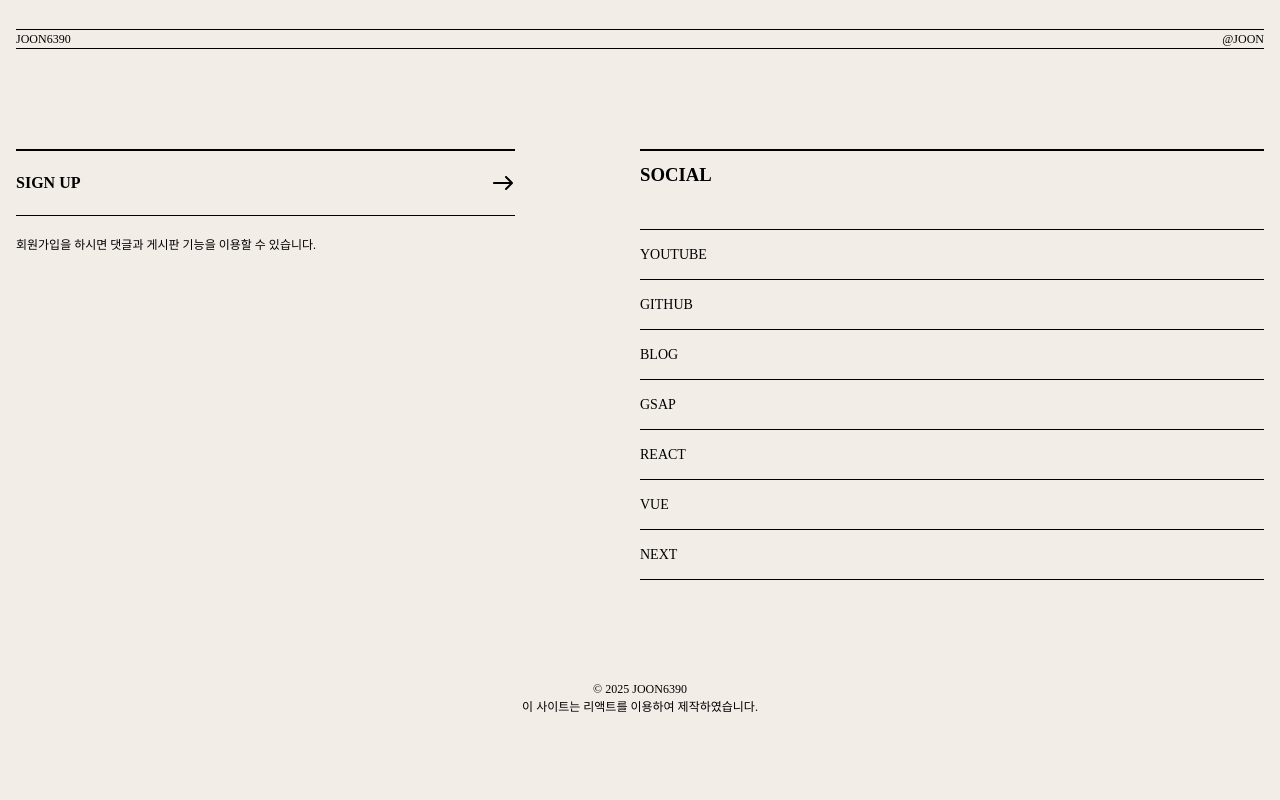
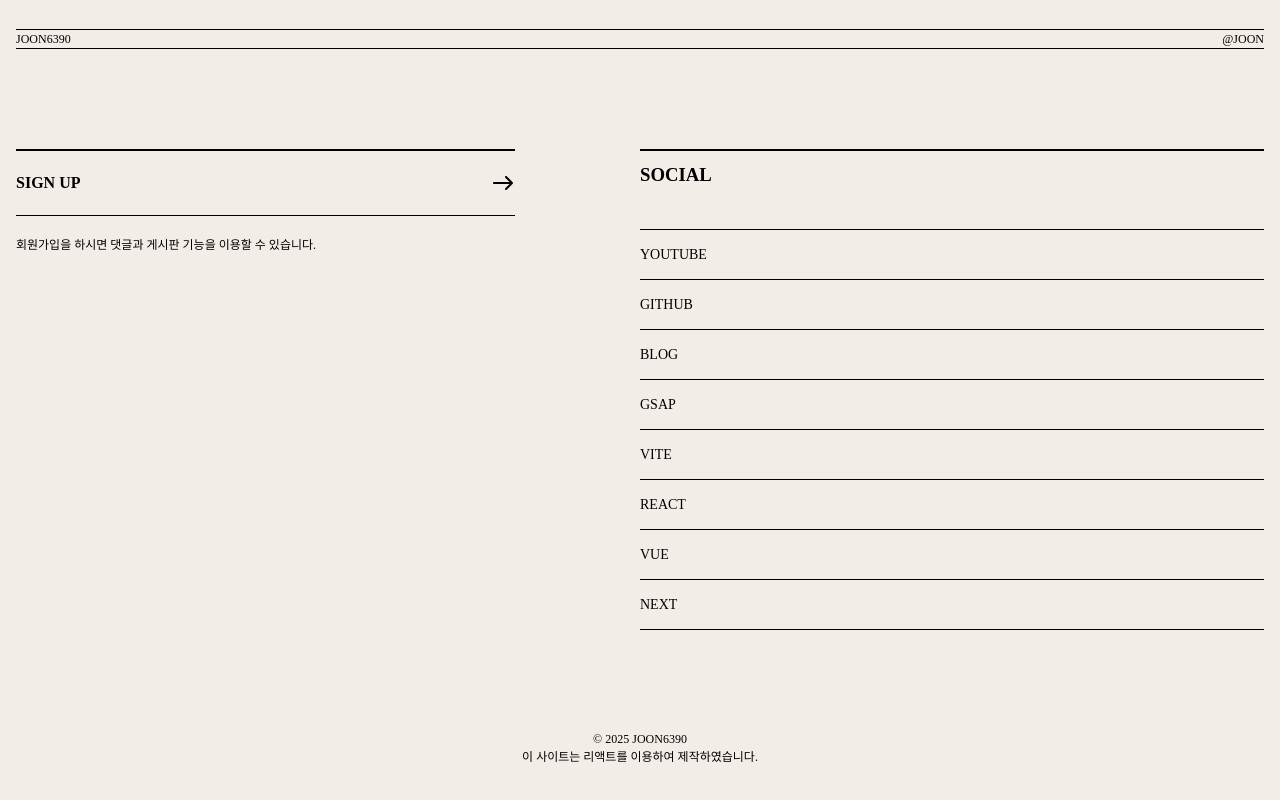
Before and after one commit to joon6390/PortFolio-React, a React (Create React App) app: page / in a window 1280 px wide. Shown: the part 6588-7388 px from the top of the page. Before the commit the page ends 7340 px from the top, so only its background shows below. Built offline with nearby package versions, Linux system fonts and the light colour scheme; a small style sheet from the web is missing; a web font is replaced by a local one.

Commit message:
수정 사항 반영

```diff
--- a/src/constants/index.js
+++ b/src/constants/index.js
@@ -1,3 +1,4 @@
+import about from "../assets/img/about.jpg";
 import port01 from "../assets/img/port01.jpg";
 import port02 from "../assets/img/port02.jpg";
 import port03 from "../assets/img/port03.jpg";
@@ -34,7 +35,8 @@ export const headerNav = [
 
 export const introText = {
     title: "port developer",
-    desc: ["talent is", "found at the end of the", "effort"]
+    desc: ["talent is", "found at the end of the", "effort"],
+    img: about
 };
 
 export const skillText = [
@@ -221,18 +223,23 @@ export const footerText = [
         link: "https://www.youtube.com/playlist?list=PL4UVBBIc6giL8-6jvrClimg0cFL-Muqiq",
     },
     {
+        title: "vite",
+        desc: "비트로 연습한 포트폴리오 사이트입니다.",
+        link: "https://github.com/joon6390/PortFolio-vite",
+    },
+    {
         title: "react",
-        desc: "리액트로 만든 사이트를 같이 만들어 봅니다.",
-        link: "https://github.com/joon6390/port-react",
+        desc: "리액트로 연습한 포트폴리오 사이트입니다.",
+        link: "https://github.com/joon6390/PortFolio-React",
     },
     {
         title: "vue",
-        desc: "뷰로 만든 사이트를 같이 만들어 봅니다.",
-        link: "https://github.com/joon6390/port-vue",
+        desc: "뷰로 연습한 포트폴리오 사이트입니다.",
+        link: "https://github.com/joon6390/PortFolio-Vue",
     },
     {
         title: "next",
-        desc: "넥스트로 만든 사이트를 같이 만들어 봅니다.",
-        link: "https://github.com/joon6390/port-next",
+        desc: "넥스트로 연습한 포트폴리오 사이트입니다.",
+        link: "https://github.com/joon6390/PortFolio-Next",
     },
 ];
```
